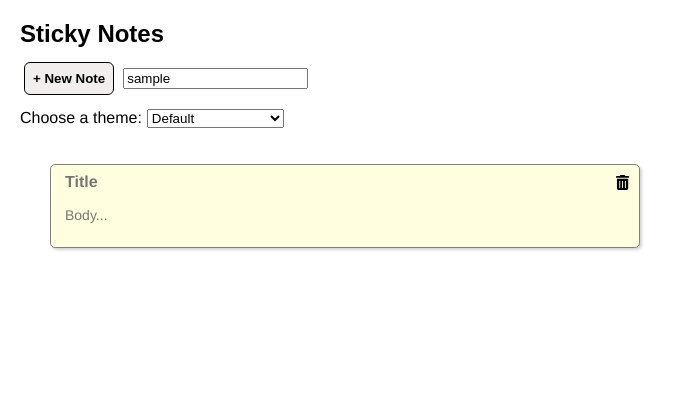
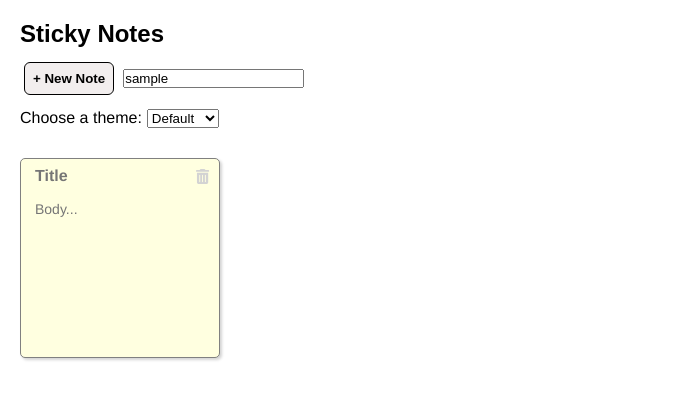
Before and after one commit to sheblair/sticky-notes, a React (Vite) app: page / in a window 1280 px wide. Both pictures are taken after typing "Sample" into the empty fields and a click on the button "+ New Note". Shown: the top 400 px of the page, without its empty margins (0-686 px from the left). Built offline with nearby package versions, Linux system fonts and the light colour scheme.

Commit message:
fixing theme state and destructuring props

```diff
--- a/index.html
+++ b/index.html
@@ -4,7 +4,6 @@
     <meta charset="UTF-8" />
     <link rel="icon" type="image/svg+xml" href="/vite.svg" />
     <meta name="viewport" content="width=device-width, initial-scale=1.0" />
-    <link rel="stylesheet" href="/node_modules/@fortawesome/fontawesome-free/css/all.min.css" />
     <title>Sticky Notes</title>
   </head>
   <body>
--- a/src/App.jsx
+++ b/src/App.jsx
@@ -3,31 +3,47 @@ import Header from "./components/Header";
 import NotesList from "./components/NotesList";
 
 export default function App() {
+  // if there are notes in browser's local storage, initialize with those;
+  // otherwise, initialize with an empty array
   const [notes, setNotes] = useState(
-    JSON.parse(localStorage.getItem("notes")) || []
+    () => JSON.parse(localStorage.getItem("notes")) || []
   );
+
+  // initialize search text as an empty string
   const [searchText, setSearchText] = useState("");
+
+  // if there is a selected theme in browser's local storage, initalize with that;
+  // otherwise, initalize with default
   const [theme, setTheme] = useState(
-    JSON.parse(localStorage.getItem("theme")) || ""
+    JSON.parse(localStorage.getItem("theme")) || "ffffe0"
+  );
+  // Initialize the theme dropdown based on the theme in local storage
+  const [selectedThemeOption, setSelectedThemeOption] = useState(
+    JSON.parse(localStorage.getItem("theme")) || "default"
   );
   const [backgroundColors, setBackgroundColors] = useState([]);
-  const [themeOptions, setThemeOptions] = useState([
+  const themeOptions = [
     {
       id: "default",
-      text: "Default",
+      name: "Default",
       hexValue: "ffffe0",
     },
     {
       id: "pink",
-      text: "Strawberry Banana",
-      hexValue: "ffe4e1",
+      name: "Angel",
+      hexValue: "ffe6e9",
     },
     {
       id: "green",
-      text: "Green Grove",
+      name: "Garden",
       hexValue: "fffacd",
     },
-  ]);
+    {
+      id: "lavender",
+      name: "Stardust",
+      hexValue: "fde6ff",
+    },
+  ];
 
   // to switch theme
   useEffect(() => {
@@ -47,13 +63,18 @@ export default function App() {
           const hexValues = data.colors.map((color) => color.hex.value);
           setBackgroundColors(hexValues);
         })
-        .catch((error) =>
-          console.log(
-            "Error fetching hex values from API. User will not be able to change color scheme."
-          )
-        );
+        .catch((error) => console.log("Error fetching hex values from API"));
     }
   }, [theme]);
+
+  // when user selects a theme option, set theme to that hex value
+  function switchTheme(selectedHexVal) {
+    setTheme(selectedHexVal);
+    setSelectedThemeOption(selectedHexVal); // Update the selected theme option
+    localStorage.setItem("theme", JSON.stringify(selectedHexVal));
+    console.log("switchTheme ran");
+    console.log(theme);
+  }
 
   // if we have hex values in the backgroundColors array, map over notes and change colors
   useEffect(() => {
@@ -69,13 +90,6 @@ export default function App() {
       );
     }
   }, [backgroundColors]);
-
-  // when user selects a theme option, set theme to that hex value
-  function switchTheme(selectedOptionHexVal) {
-    setTheme(selectedOptionHexVal);
-    localStorage.setItem("theme", JSON.stringify(theme));
-    console.log(theme);
-  }
 
   // save notes to local storage in the browser
   useEffect(() => {
@@ -146,6 +160,7 @@ export default function App() {
         searchText={searchText}
         switchTheme={switchTheme}
         themeOptions={themeOptions}
+        selectedThemeOption={selectedThemeOption}
       />
       <NotesList notes={notes} onType={onType} removeNote={removeNote} />
     </div>
--- a/src/components/Header.jsx
+++ b/src/components/Header.jsx
@@ -1,29 +1,35 @@
 import React from "react";
 import OptionsList from "./OptionsList";
 
-export default function Header(props) {
-  const callSearch = (event) => {
-    props.onSearch(event.target.value);
-  };
+export default function Header({
+  onSearch,
+  addNote,
+  searchText,
+  switchTheme,
+  themeOptions,
+  selectedThemeOption,
+}) {
+  const callSearch = (e) => onSearch(e.target.value);
 
   return (
     <header className="header-wrapper">
       <h1 className="header-title">Sticky Notes</h1>
       <aside className="search-wrapper">
-        <button onClick={props.addNote} className="add-new">
+        <button onClick={addNote} className="add-new">
           + New Note
         </button>
         <input
           className="search"
           type="text"
           placeholder="Type here to search..."
-          value={props.searchText}
+          value={searchText}
           onChange={callSearch}
         />
       </aside>
       <OptionsList
-        switchTheme={props.switchTheme}
-        themeOptions={props.themeOptions}
+        switchTheme={switchTheme}
+        themeOptions={themeOptions}
+        selectedThemeOption={selectedThemeOption}
       />
     </header>
   );
--- a/src/components/Note.jsx
+++ b/src/components/Note.jsx
@@ -2,41 +2,38 @@ import React from "react";
 import { faTrashAlt } from "@fortawesome/free-solid-svg-icons";
 import { FontAwesomeIcon } from "@fortawesome/react-fontawesome";
 
-export default function Note(props) {
-  const updateTitle = (event) => {
-    const updatedValue = event.target.value;
-    const changedNoteId = props.note.id;
-    props.onType(changedNoteId, "title", updatedValue);
+export default function Note({ note, onType, removeNote }) {
+  const updateTitle = (e) => {
+    const updatedValue = e.target.value;
+    const changedNoteId = note.id;
+    onType(changedNoteId, "title", updatedValue);
   };
 
-  const updateBody = (event) => {
-    const updatedValue = event.target.value;
-    const changedNoteId = props.note.id;
-    props.onType(changedNoteId, "body", updatedValue);
+  const updateBody = (e) => {
+    const updatedValue = e.target.value;
+    const changedNoteId = note.id;
+    onType(changedNoteId, "body", updatedValue);
   };
 
   return (
-    <li
-      className="note"
-      style={{ backgroundColor: props.note.backgroundColor }}
-    >
+    <li className="note" style={{ backgroundColor: note.backgroundColor }}>
       <input
         className="note-title"
         type="text"
         placeholder="Title"
-        value={props.note.title}
+        value={note.title}
         onChange={updateTitle}
       />
       <textarea
         className="note-body"
         placeholder="Body..."
-        value={props.note.body}
+        value={note.body}
         onChange={updateBody}
       />
       <FontAwesomeIcon
         className="note-delete"
         icon={faTrashAlt}
-        onClick={() => props.removeNote(props.note.id)}
+        onClick={() => removeNote(note.id)}
       />
     </li>
   );
--- a/src/components/NotesList.jsx
+++ b/src/components/NotesList.jsx
@@ -1,16 +1,11 @@
 import React from "react";
 import Note from "../components/Note";
 
-export default function NotesList(props) {
-  const filteredNotes = props.notes.filter((note) => note.doesMatchSearch);
+export default function NotesList({ notes, onType, removeNote }) {
+  const filteredNotes = notes.filter((note) => note.doesMatchSearch);
 
   const renderNote = (note) => (
-    <Note
-      key={note.id}
-      note={note}
-      onType={props.onType}
-      removeNote={props.removeNote}
-    />
+    <Note key={note.id} note={note} onType={onType} removeNote={removeNote} />
   );
   const notesListElements = filteredNotes.map(renderNote);
 
--- a/src/components/Option.jsx
+++ b/src/components/Option.jsx
@@ -1,5 +1,5 @@
 import React from "react";
 
-export default function Option(props) {
-  return <option value={props.option.hexValue}>{props.option.text}</option>;
+export default function Option({ option }) {
+  return <option value={option.hexValue}>{option.name}</option>;
 }
--- a/src/components/OptionsList.jsx
+++ b/src/components/OptionsList.jsx
@@ -1,9 +1,13 @@
 import React from "react";
 import Option from "./Option";
 
-export default function OptionsList(props) {
+export default function OptionsList({
+  themeOptions,
+  selectedThemeOption,
+  switchTheme,
+}) {
   const renderOption = (option) => <Option key={option.id} option={option} />;
-  const optionsListElements = props.themeOptions.map(renderOption);
+  const optionsListElements = themeOptions.map(renderOption);
 
   return (
     <div className="select-theme-wrapper">
@@ -12,8 +16,8 @@ export default function OptionsList(props) {
         name="theme"
         id="theme"
         className="select-menu"
-        value={props.theme}
-        onChange={(event) => props.switchTheme(event.target.value)}
+        value={selectedThemeOption}
+        onChange={(e) => switchTheme(e.target.value)}
       >
         {optionsListElements}
       </select>
--- a/src/index.css
+++ b/src/index.css
@@ -1,10 +1,10 @@
 * {
+  margin: 0;
+  padding: 0;
   box-sizing: border-box;
 }
 
 body {
-  margin: 0;
-  padding: 0;
   -webkit-font-smoothing: antialiased;
   -moz-osx-font-smoothing: grayscale;
   font-family: 'Helvetica', sans-serif;
@@ -63,16 +63,19 @@ textarea {
 }
 
 .notes-list {
-  display: grid;
-  grid-template-columns: 1fr 1fr;
-  gap: 20px;
+  display: flex;
+  flex-wrap: wrap;
+  padding: 10px;
+  margin: 0;
 }
 
 .note {
+  width: 200px;
+  height: 200px;
   margin: 10px;
-  background-color: lightyellow;
+  background-color: #ffffe0;
   border: 1px solid grey;
-  box-shadow: 2px 2px 3px lightgrey;
+  box-shadow: 2px 2px 3px #d3d3d3;
   border-radius: 5px;
   display: flex;
   flex-direction: column;
@@ -104,11 +107,11 @@ textarea {
   top: 5px;
   right: 5px;
   font-size: 15px;
-  color: black;
+  color: lightgrey;
   padding: 5px;
 }
 
 .note-delete:hover {
-  color: lightgrey;
+  color: black;
   cursor: pointer;
 }
```
Also changed, not shown: package.json (+4 -3 lines), 1 other file (tests, documents, lock files or other folders).
